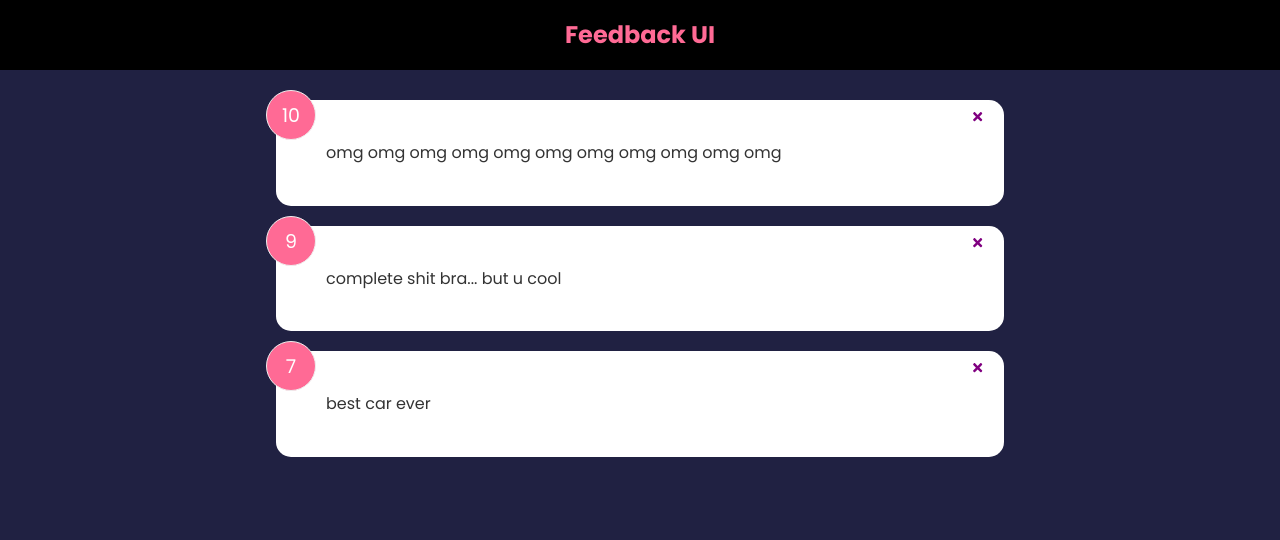
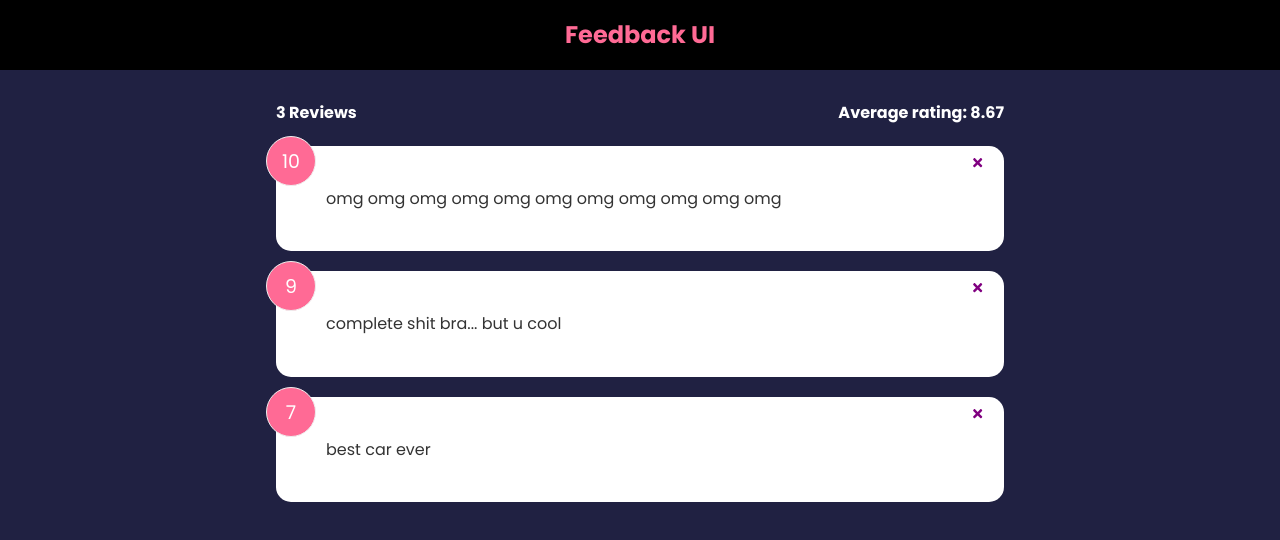
Before and after one commit to Shamoleambo/react-front-to-back, a React (Create React App) app in the folder feedback-app/: page / in a window 1280 px wide. Shown: the top 540 px of the page. Built offline with nearby package versions, Linux system fonts and the light colour scheme.

Commit message:
FeedbackStats component creation

```diff
--- a/feedback-app/src/App.js
+++ b/feedback-app/src/App.js
@@ -2,6 +2,7 @@ import { useState } from "react";
 import Header from "./components/Header";
 import FeedbackList from "./components/FeedbackList";
 import FeedbackData from "./data/FeedbackData";
+import FeedbackStats from "./components/FeedbackStats";
 
 function App() {
   const [feedback, setFeedback] = useState(FeedbackData);
@@ -16,6 +17,7 @@ function App() {
     <>
       <Header />
       <div className="container">
+        <FeedbackStats feedback={feedback} />
         <FeedbackList feedback={feedback} handleDelete={deleteFeedback} />
       </div>
     </>
--- /dev/null
+++ b/feedback-app/src/components/FeedbackStats.jsx
@@ -0,0 +1,30 @@
+import PropTypes from "prop-types";
+
+function FeedbackStats({ feedback }) {
+  let ratingsSum = feedback.reduce(
+    (acc, feedback) => (acc += feedback.rating),
+    0
+  );
+  let ratingsAverage = (ratingsSum / feedback.length)
+    .toFixed(2)
+    .replace(/[.,]00$/, "");
+
+  return (
+    <div className="feedback-stats">
+      <h4>{feedback.length} Reviews</h4>
+      <h4>Average rating: {isNaN(ratingsAverage) ? 0 : ratingsAverage}</h4>
+    </div>
+  );
+}
+
+FeedbackStats.propTypes = {
+  feedback: PropTypes.arrayOf(
+    PropTypes.shape({
+      id: PropTypes.number.isRequired,
+      text: PropTypes.string.isRequired,
+      rating: PropTypes.number.isRequired,
+    })
+  ),
+};
+
+export default FeedbackStats;
```
